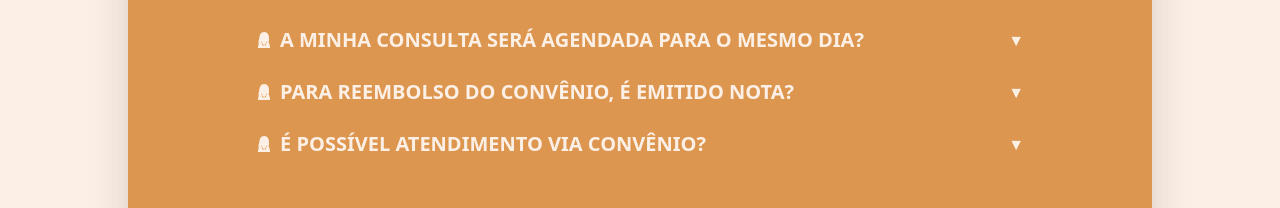
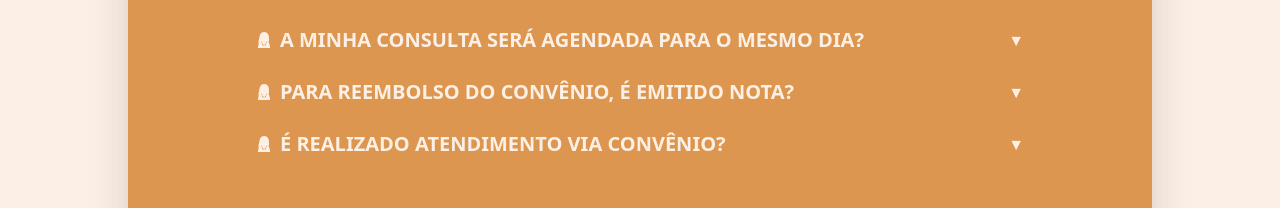
Before and after one commit to DraIsadora/SiteIsadora, a Next.js app: page / in a window 1280 px wide. Shown: the part 2169-2377 px from the top of the page. Built offline with nearby package versions, Linux system fonts and the light colour scheme; no server answers.

Commit message:
alt. convenio v2

```diff
--- a/src/pages/index.tsx
+++ b/src/pages/index.tsx
@@ -241,7 +241,7 @@ export default function Home() {
               onClick={() => handleClick('ReembolsoConvênio')}
             />
             <FAQ
-              question="É possível atendimento via convênio?"
+              question="É realizado atendimento via convênio?"
               answer="Não, são realizados apenas atendimentos particulares."
               onClick={() => handleClick('AtendimentoConvênio')}
             />
```
